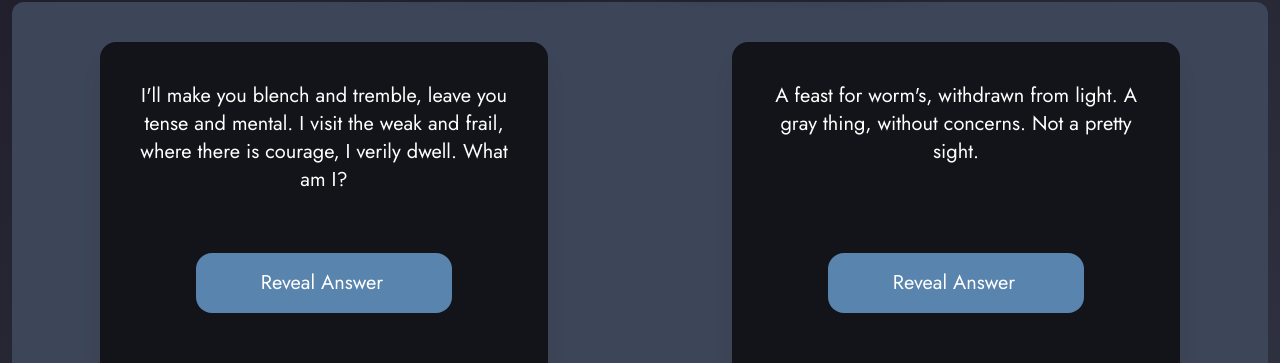
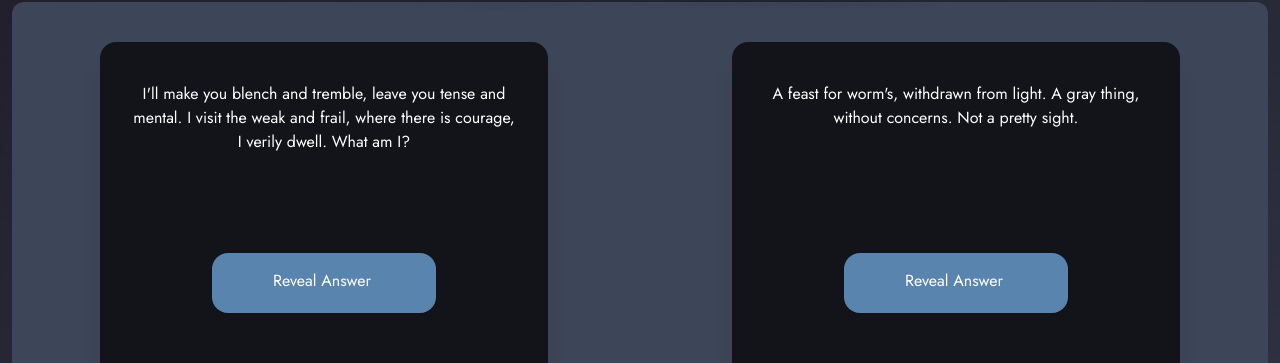
Before and after one commit to cbttini/spooky-time, a Next.js app: page /riddles in a window 1280 px wide. Shown: the part 398-761 px from the top of the page. Built offline with nearby package versions, Linux system fonts and the light colour scheme; no server answers.

Commit message:
adjusted riddles size

```diff
--- a/components/RiddleCard.tsx
+++ b/components/RiddleCard.tsx
@@ -1,19 +1,17 @@
-import React from "react";
-
 export default function RiddleCard({ title, answer }: any) {
   return (
     <div className="card bg-black/70 max-w-[90%] m-auto shadow-xl w-[28rem] h-[22rem] relative ">
       <div className="card-body ">
         <div>
-          <p className="pt-2 text-white text-xl ">{title}</p>
+          <p className="pt-2 text-white text-md ">{title}</p>
         </div>
-        <div className="absolute right-[50%] translate-x-2/4 top-[70%] w-[14rem] lg:top-[60%] lg:w-[16rem] ">
+        <div className="absolute right-[50%] translate-x-2/4 top-[70%] w-[12rem] lg:top-[60%] lg:w-[14rem] ">
           <details className="collapse bg-[#5984ad] ">
-            <summary className="collapse-title text-xl text-white font-medium pl-11 text-center transform transition-colors duration-150  select-none ">
+            <summary className="collapse-title text-md text-white font-medium pl-11 text-center transform transition-colors duration-150  select-none ">
               Reveal Answer
             </summary>
             <div className="collapse-content ">
-              <p className="text-white text-lg text-shadow-black text-center">
+              <p className="text-white text-md text-shadow-black text-center">
                 {answer}
               </p>
             </div>
```
